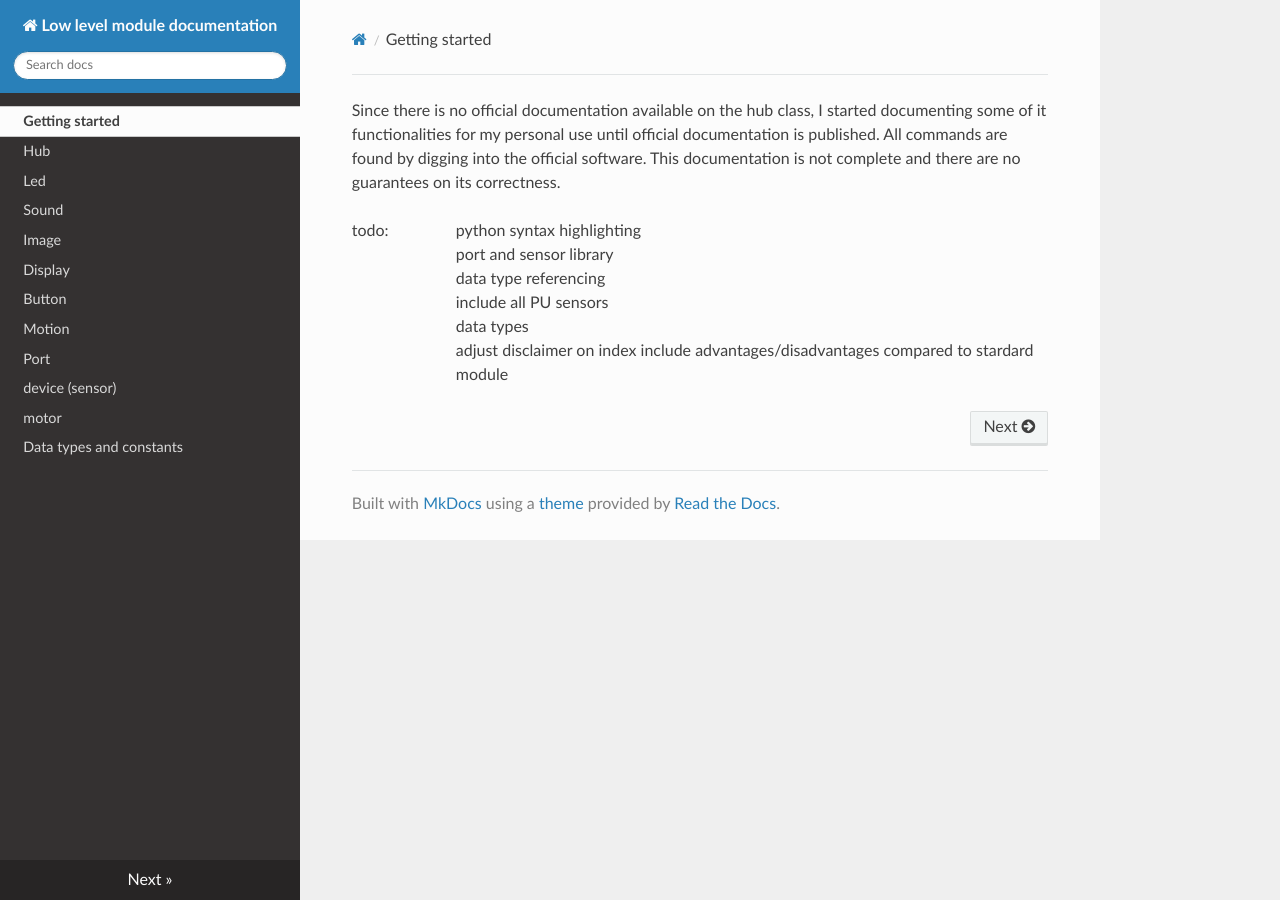
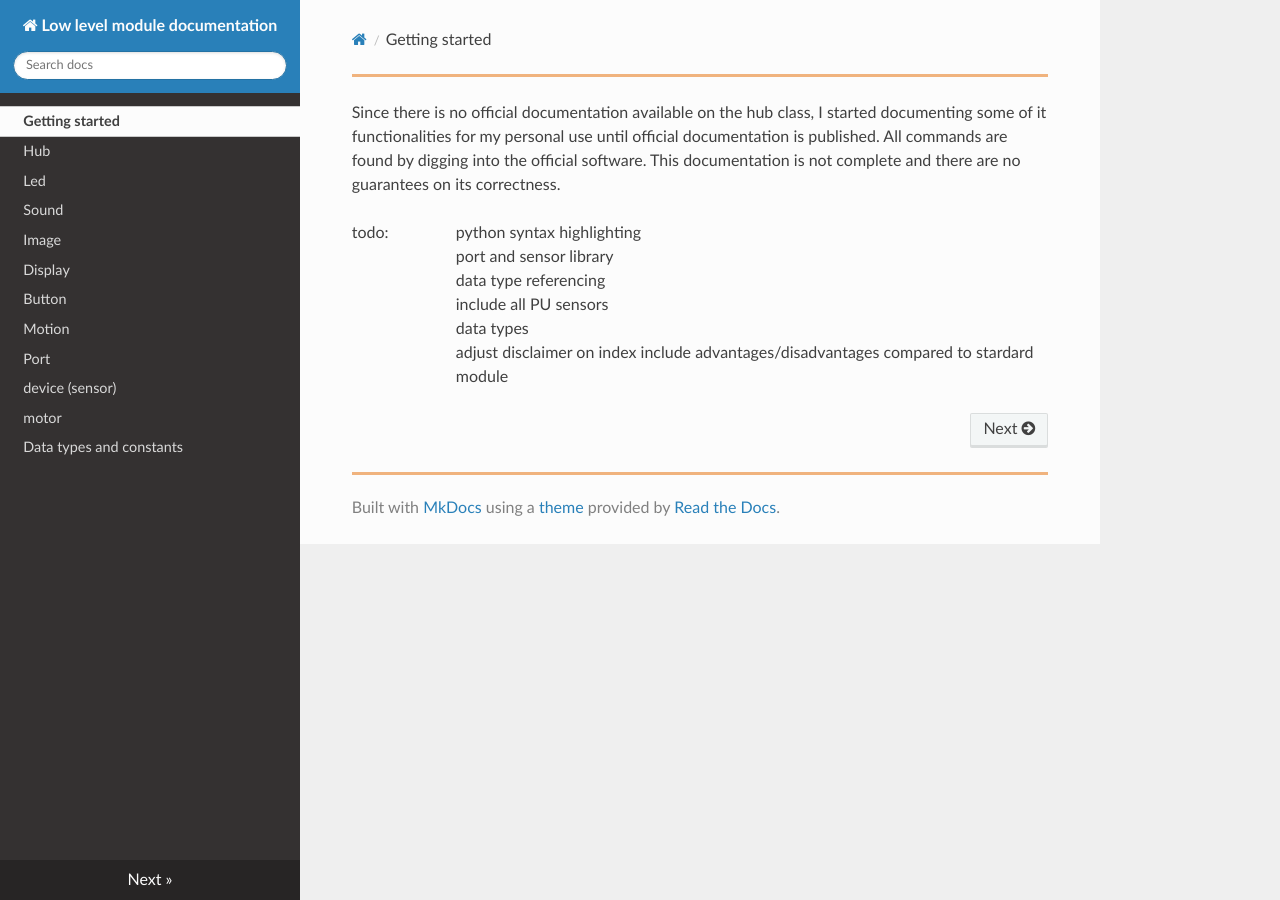
Before and after one commit to NStrijbosch/hub-module-notes, an MkDocs documentation site: the page built from docs/index.md, in a window 1280 px wide. Built offline with MkDocs 1.6.1, drawn with Linux system fonts in a browser that asks for light colours; nearby versions of some CDN libraries.

Commit message:
Update custom.css

```diff
--- a/docs/custom.css
+++ b/docs/custom.css
@@ -12,6 +12,8 @@ code {    background: #e7f2fa;    color: #2980B9;  font-weight: bold;  border-to
 h1 {font-size: 150%;}
 h2 {font-size: 10%; visibility:hidden;}
 h3 {font-size: 100%}
+
+hr {border-top: 3px solid #f0b37e;}
 
 blockquote{background: #ffedcc; border-top: solid 3px #f0b37e; margin-right: 24px;}
 
```
